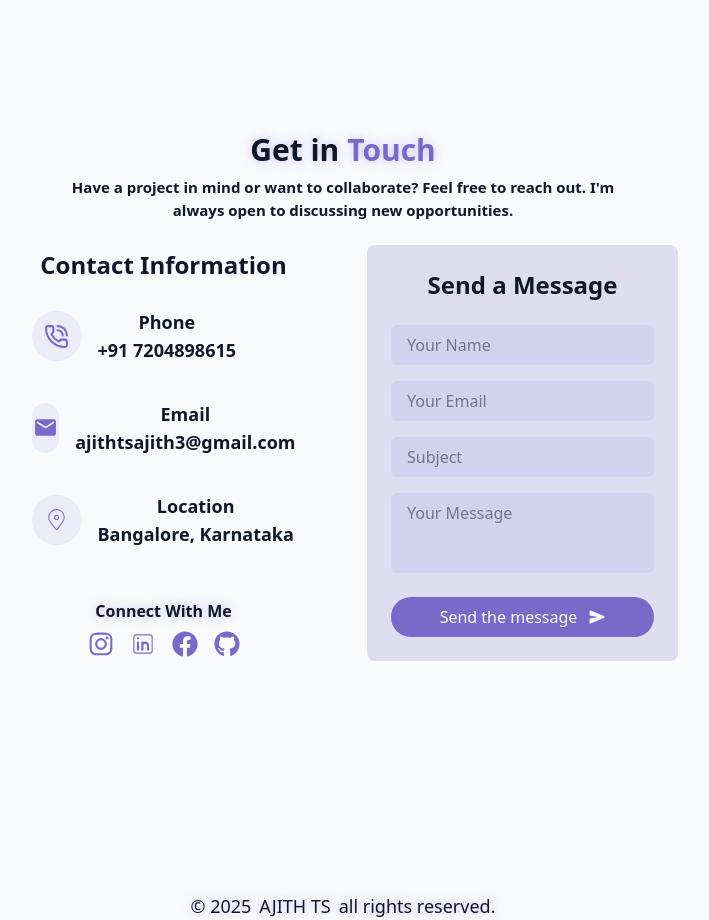
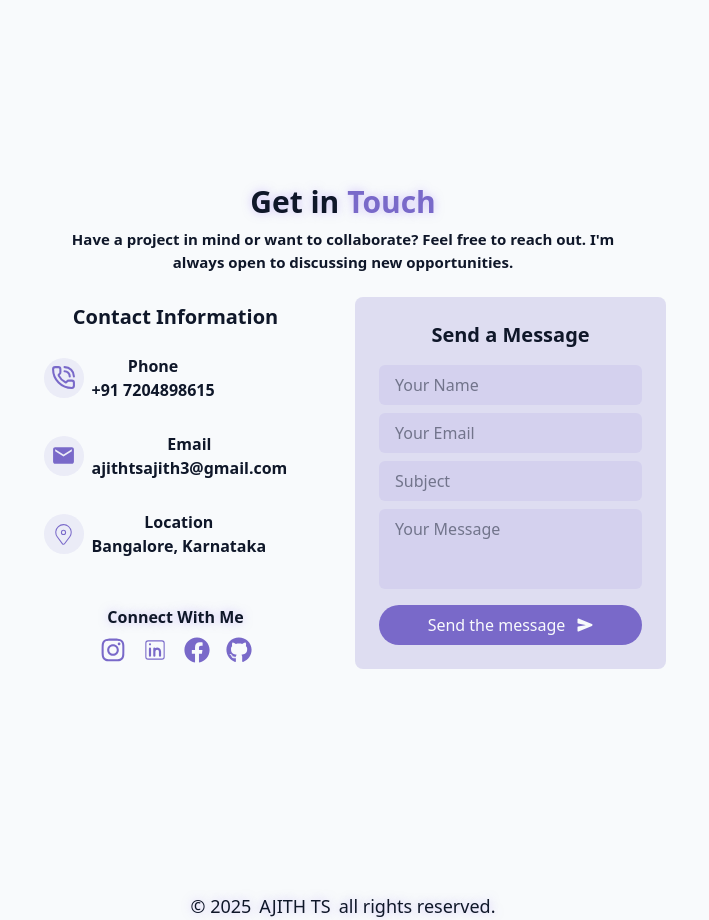
Before and after one commit to ajithaji06/Portfolio, a React (Vite) app: page / in a window 1280 px wide. Shown: the part 3280-4200 px from the top of the page, without its empty margins (297-1006 px from the left). Built offline with nearby package versions, Linux system fonts and the light colour scheme.

Commit message:
Update ContactDetails.jsx

```diff
--- a/src/components/ContactDetails.jsx
+++ b/src/components/ContactDetails.jsx
@@ -53,7 +53,7 @@ const ContactDetails = () => {
   return (
     <div id='contact' className="min-h-screen w-full flex flex-col items-center gap-6 px-4 py-10 mt-10">
       {/* Header */}
-      <div className="text-center max-w-xl">
+      <div className="text-center max-w-xl mt-13">
         <h1 className="text-3xl font-bold text-glow">
           Get in <span className="text-primary">Touch</span>
         </h1>
@@ -62,10 +62,10 @@ const ContactDetails = () => {
         </p>
       </div>
 
-      <div className='grid md:grid-cols-2 grid-cols-1 gap-12'>
+      <div className='grid md:grid-cols-2 grid-cols-1 gap-6'>
         {/* Contact Info */}
-        <div className='flex flex-col justify-evenly items-center gap-4'>
-          <h2 className='text-2xl font-bold'>Contact Information</h2>
+        <div className='flex flex-col justify-evenly items-center gap-2'>
+          <h2 className='text-xl font-bold'>Contact Information</h2>
 
           {/* Info Item */}
           {[
@@ -73,11 +73,11 @@ const ContactDetails = () => {
             { icon: <MdEmail size={25} className='text-primary' />, label: 'Email', value: 'ajithtsajith3@gmail.com' },
             { icon: <CiLocationOn size={25} className='text-primary' />, label: 'Location', value: 'Bangalore, Karnataka' },
           ].map((item, i) => (
-            <div key={i} className='flex items-center gap-4 w-[280px] p-2'>
-              <div className='bg-primary/10 flex justify-center items-center rounded-full w-[50px] h-[50px]'>
+            <div key={i} className='flex items-center gap-2 w-[280px] p-2'>
+              <div className='bg-primary/10 flex justify-center items-center rounded-full w-[40px] h-[40px]'>
                 {item.icon}
               </div>
-              <div className='flex flex-col font-semibold text-lg'>
+              <div className='flex flex-col font-semibold text-md'>
                 <span>{item.label}</span>
                 <span>{item.value}</span>
               </div>
@@ -97,8 +97,8 @@ const ContactDetails = () => {
         </div>
 
         {/* Contact Form */}
-        <form onSubmit={handleMail} className='bg-primary/20 w-full max-w-md z-40 p-6 rounded-lg flex flex-col gap-4'>
-          <h2 className='text-2xl font-bold mb-2'>Send a Message</h2>
+        <form onSubmit={handleMail} className='bg-primary/20 w-full max-w-md z-40 p-6 rounded-lg flex flex-col gap-2'>
+          <h2 className='text-xl font-bold mb-2'>Send a Message</h2>
           <input type="text" placeholder="Your Name" value={name} onChange={(e) => setName(e.target.value)} className={inputClass} />
           <input type="email" placeholder="Your Email" value={email} onChange={(e) => setEmail(e.target.value)} className={inputClass} />
           <input type="text" placeholder="Subject" value={title} onChange={(e) => setTitle(e.target.value)} className={inputClass} />
```
